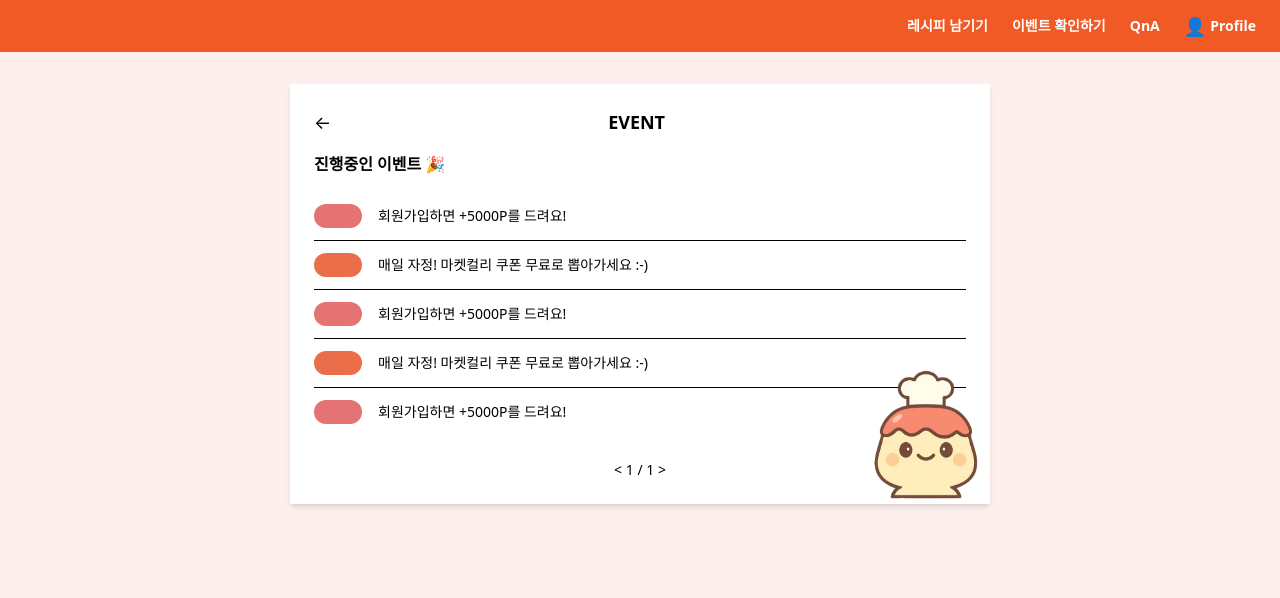
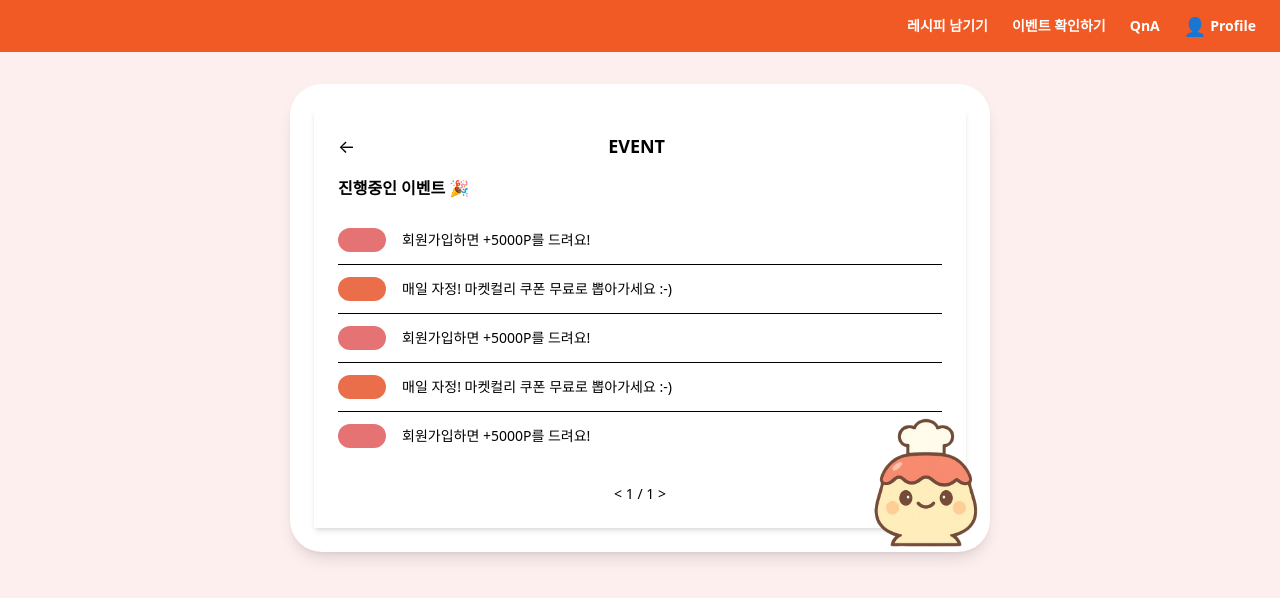
Before and after one commit to Reciping/reciping-FE, a React (Vite) app: page /event in a window 1280 px wide. Shown: the top 598 px of the page. Built offline with nearby package versions, Linux system fonts and the light colour scheme; no server answers.

Commit message:
💄 design : 중앙 래퍼 수정

```diff
--- a/src/components/ContentWrapper.tsx
+++ b/src/components/ContentWrapper.tsx
@@ -11,7 +11,7 @@ const ContentWrapper: React.FC<ContentWrapperProps> = ({
   className = ''
 }) => {
   return (
-    <div className={`max-w-[700px] mx-auto mt-8 mb-8 relative ${className}`}>
+    <div className={`max-w-[700px] mx-auto mt-8 bg-white rounded-xl p-6 shadow-lg relative ${className}`}>
       {children}
     </div>
   )
--- a/src/pages/Profile/index.tsx
+++ b/src/pages/Profile/index.tsx
@@ -3,6 +3,7 @@ import Footer from '../../components/Footer'
 import Navbar from '../../components/Navbar'
 import { useNavigate } from 'react-router-dom'
 import PageLayout from '../../components/PageLayout'
+import ContentWrapper from '../../components/ContentWrapper'
 
 const Profile = () => {
   const navigate = useNavigate()
@@ -17,7 +18,7 @@ const Profile = () => {
     <PageLayout>
       <Navbar />
 
-      <div className="max-w-[700px] mx-auto mt-8 bg-white rounded-xl p-6 shadow-lg">
+      <ContentWrapper>
         {/* ✅ 상단 바 (뒤로가기, 타이틀, 로그아웃) */}
         <div className="flex justify-between items-center mb-6">
           {/* 뒤로가기 */}
@@ -77,9 +78,7 @@ const Profile = () => {
 
         {/* 페이지네이션 (예시) */}
         <div className="mt-6 text-center text-xs text-gray-500">〈 1 / 3 〉</div>
-      </div>
-
-      {/* 푸터 */}
+      </ContentWrapper>
       <Footer />
     </PageLayout>
   )
--- a/src/pages/Write/index.tsx
+++ b/src/pages/Write/index.tsx
@@ -66,6 +66,7 @@ const Write = () => {
 
       {/* 작성 폼 영역 */}
       <ContentWrapper>
+
         {/* 뒤로가기 아이콘 또는 버튼 */}
         <button className="mb-4 text-lg text-gray-600 hover:text-black cursor-pointer" onClick={() => navigate(-1)} aria-label="뒤로가기">{'←'}</button>
 
```
